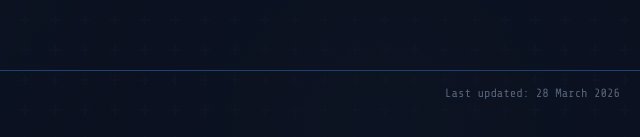
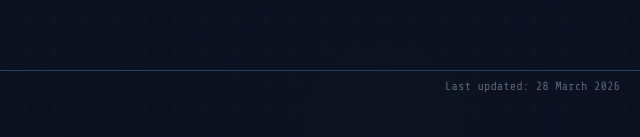
Before and after one commit to kdaui/IA, a plain HTML site: page index.html in a window 1280 px wide. Shown: the part 435-572 px from the top of the page, 640-1280 px from the left. Drawn offline with nearby package versions, Linux system fonts and the light colour scheme; no server answers.

Commit message:
Center footer content, date on right

```diff
--- a/index.html
+++ b/index.html
@@ -149,15 +149,19 @@
         }
 
         .site-footer {
-            display: flex;
-            justify-content: flex-end;
+            position: relative;
             padding: 15px 20px;
             border-top: 1px solid var(--border-color);
             color: var(--text-secondary);
             margin-top: 40px;
+            text-align: center;
         }
 
         .site-footer .last-updated-date {
+            position: absolute;
+            right: 20px;
+            top: 50%;
+            transform: translateY(-50%);
             font-size: 0.75rem;
             color: var(--text-secondary);
             opacity: 0.6;
```
